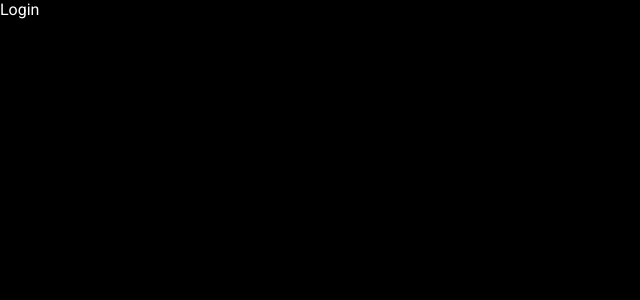
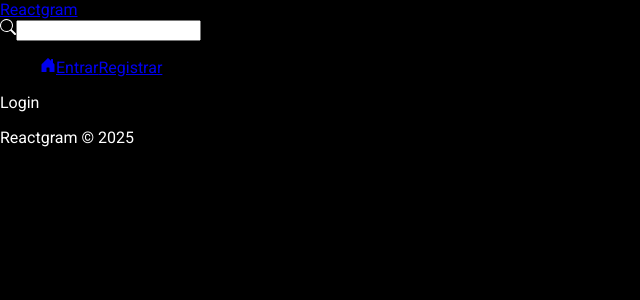
Before and after one commit to Breno2k/reactgram, a React (Vite) app in the folder front-end/: page /login in a window 1280 px wide. Shown: the top 300 px of the page, without its empty margins (0-640 px from the left). Built offline with nearby package versions, Linux system fonts and the light colour scheme.

Commit message:
Criando os compenentes da navbar

```diff
--- a/front-end/src/App.jsx
+++ b/front-end/src/App.jsx
@@ -8,17 +8,23 @@
 import Register from './pages/Auth/Register'
 import Login from './pages/Auth/Login'
 
+// Components
+import Navbar from './components/Navbar/Navbar'
+import Footer from './components/Footer/Footer'
+
 function App() {
 
 
   return (
     <>
       <BrowserRouter>
+        <Navbar />
         <Routes>
           <Route path="/" element={<Home />} />
           <Route path="/register" element={<Register />} />
           <Route path="/login" element={<Login />} />
         </Routes>
+        <Footer />
       </BrowserRouter>
     </>
   )
--- /dev/null
+++ b/front-end/src/components/Footer/Footer.jsx
@@ -0,0 +1,12 @@
+import styles from './Footer.module.css'
+
+const Footer = () => {
+    return (
+        <footer className={styles.footer}>
+            <p>Reactgram &copy; 2025</p>
+
+        </footer>
+    )
+}
+
+export default Footer
--- /dev/null
+++ b/front-end/src/components/Navbar/Navbar.jsx
@@ -0,0 +1,30 @@
+import styles from './Navbar.module.css'
+
+// Components
+import { NavLink, Link } from 'react-router-dom'
+import { BsSearch, BsHouseDoorFill, BsFillPersonFill, BsFillCameraFill } from 'react-icons/bs'
+
+const Navbar = () => {
+    return (
+        <nav className={styles.nav}>
+            <Link to="/">Reactgram</Link>
+            <form>
+                <BsSearch />
+                <input type="text" />
+            </form>
+            <ul className={styles.nav_links}>
+                <NavLink to="/">
+                    <BsHouseDoorFill />
+                </NavLink>
+                <NavLink to="/login">
+                    Entrar
+                </NavLink>
+                <NavLink to="/register">
+                    Registrar
+                </NavLink>
+            </ul>
+        </nav>
+    )
+}
+
+export default Navbar
```
Also changed, not shown: front-end/src/components/Footer/Footer.module.css (added), front-end/src/components/Navbar/Navbar.module.css (added).
